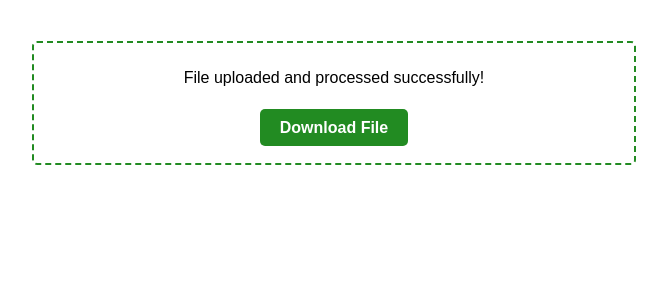
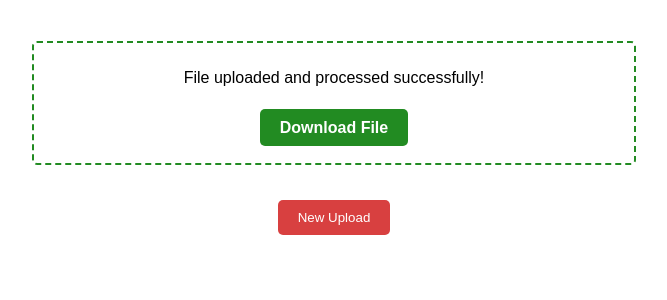
Before and after one commit to Isra3750/Autocomply, a Flask app: template templates/Acknowledgement.html in a window 1280 px wide. Shown: the part 284-584 px from the top of the page, without its empty margins (306-973 px from the left). Run offline with Flask 3, Linux system fonts and the light colour scheme; the template is opened without the code that fills it, so the values that code supplies are empty.

Commit message:
Add button and edited complier file

```diff
--- a/main.py
+++ b/main.py
@@ -42,6 +42,7 @@ def success():
 
         return render_template("Acknowledgement.html", name='Compare.xlsx')
 
+# download result file
 @app.route('/download_result')
 def download_result():
     upload_folder = os.path.join(os.getcwd(), 'Excel_file')
--- a/static/styles_ack.css
+++ b/static/styles_ack.css
@@ -61,3 +61,19 @@ a {
 a:hover {
     background-color: darkgreen;
 }
+
+/* styling button */
+.backhome {
+    margin: 35px auto;
+    display: block;
+    padding: 10px 20px;
+    background-color: #D84040;
+    color: #fff;
+    border: none;
+    border-radius: 5px;
+    cursor: pointer;
+}
+
+.backhome:hover {
+    background-color: #d42c2c; /* Red background on hover */
+}
--- a/templates/Acknowledgement.html
+++ b/templates/Acknowledgement.html
@@ -16,6 +16,7 @@
          <a href="/download_result">Download File</a>
       </p>
    </div>
+   <button class = "Backhome" onclick="location.href='/'">New Upload</button>
    <script src="static/script.js"></script>
 </body>
 </html>
```
Also changed, not shown: Complier.py (+10 -8 lines).
